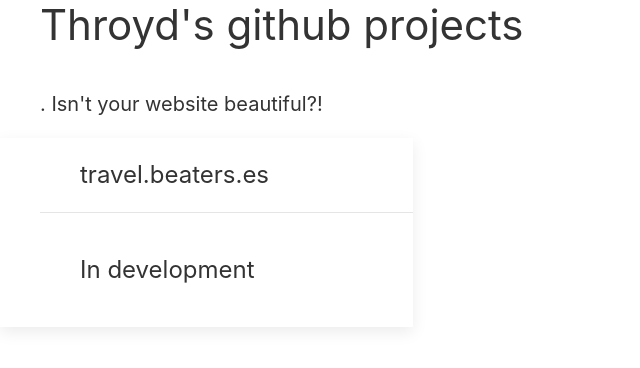
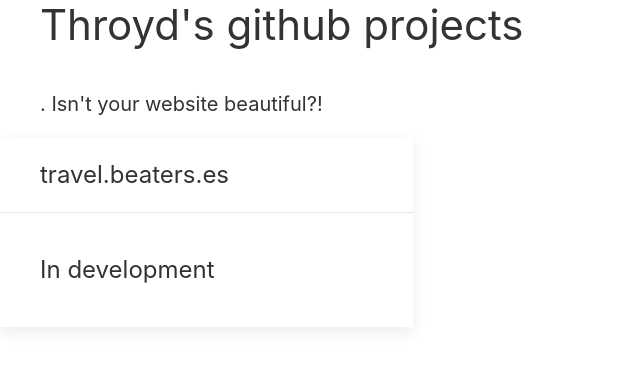
Before and after one commit to Throyd/github-web, a Jekyll site: the page built from index.html, in a window 1280 px wide. Shown: the top 368 px of the page, without its empty margins (0-640 px from the left). Built offline with Jekyll 4.4.1, drawn with Linux system fonts in a browser that asks for light colours; nearby versions of some CDN libraries.

Commit message:
Update homepage.html

```diff
--- a/_layouts/homepage.html
+++ b/_layouts/homepage.html
@@ -17,7 +17,7 @@
 
 			<div class="uk-grid">
 				{% for project in site.projects %}
-					<div class="uk-width-1-3@m uk-card uk-card-default">
+					<div class="uk-width-1-3@m uk-card uk-card-default uk-padding-remove uk-margin-remove">
 						<div class="uk-card-header">
 							<h3 class="uk-card-title">{{ project.name }}</h3>
 						</div>
```
